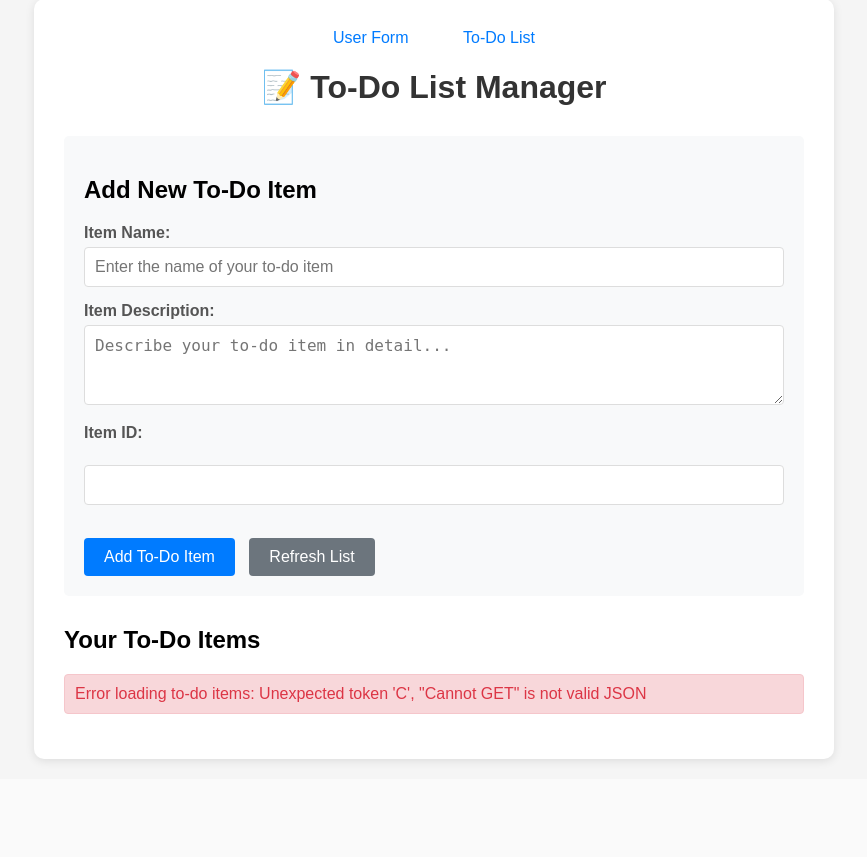
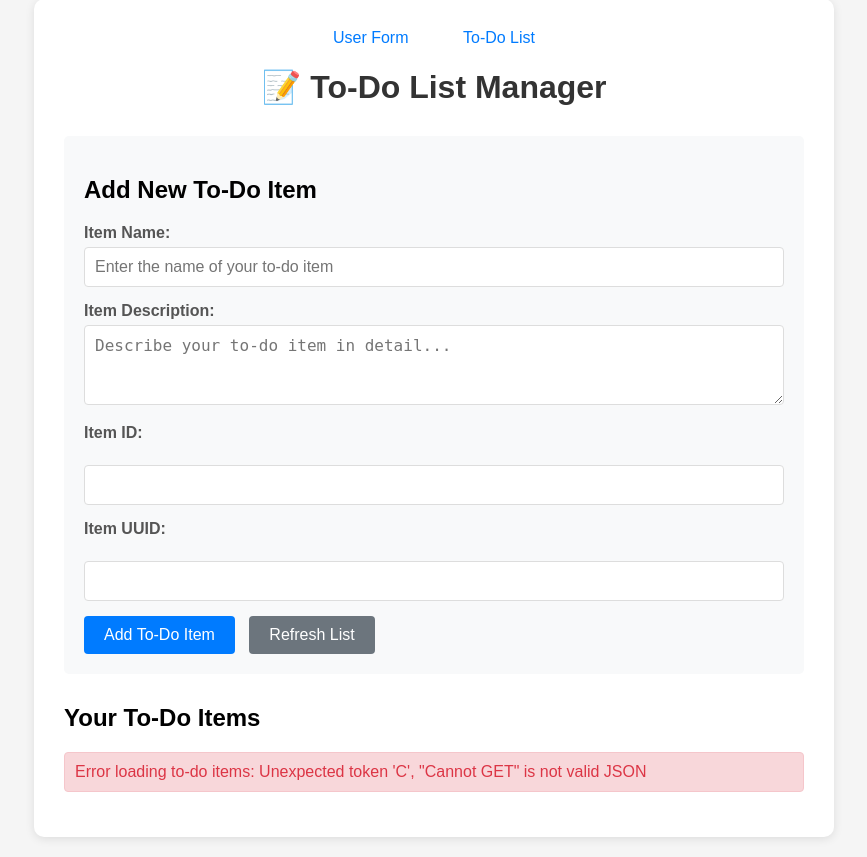
Before and after one commit to amrendranath/flask_application, a Flask app: template templates/todo.html in a window 1280 px wide. Shown: the part 21-878 px from the top of the page, without its empty margins (206-1073 px from the left). Before the commit the page ends 784 px from the top, so only its background shows below. Run offline with Flask 3, Linux system fonts and the light colour scheme; the template is opened without the code that fills it, so the values that code supplies are empty.

Commit message:
add item uuid field

```diff
--- a/templates/todo.html
+++ b/templates/todo.html
@@ -256,7 +256,12 @@
 
           <div class="form-group">
             <label>Item ID:</label><br />
-            <input type="text" name="item_id" required /><br /><br />
+            <input type="text" name="item_id" required />
+          </div>
+
+          <div class="form-group">
+            <label>Item UUID:</label><br />
+            <input type="text" name="item_uuid" required />
           </div>
 
           <button type="submit" class="btn">Add To-Do Item</button>
```
